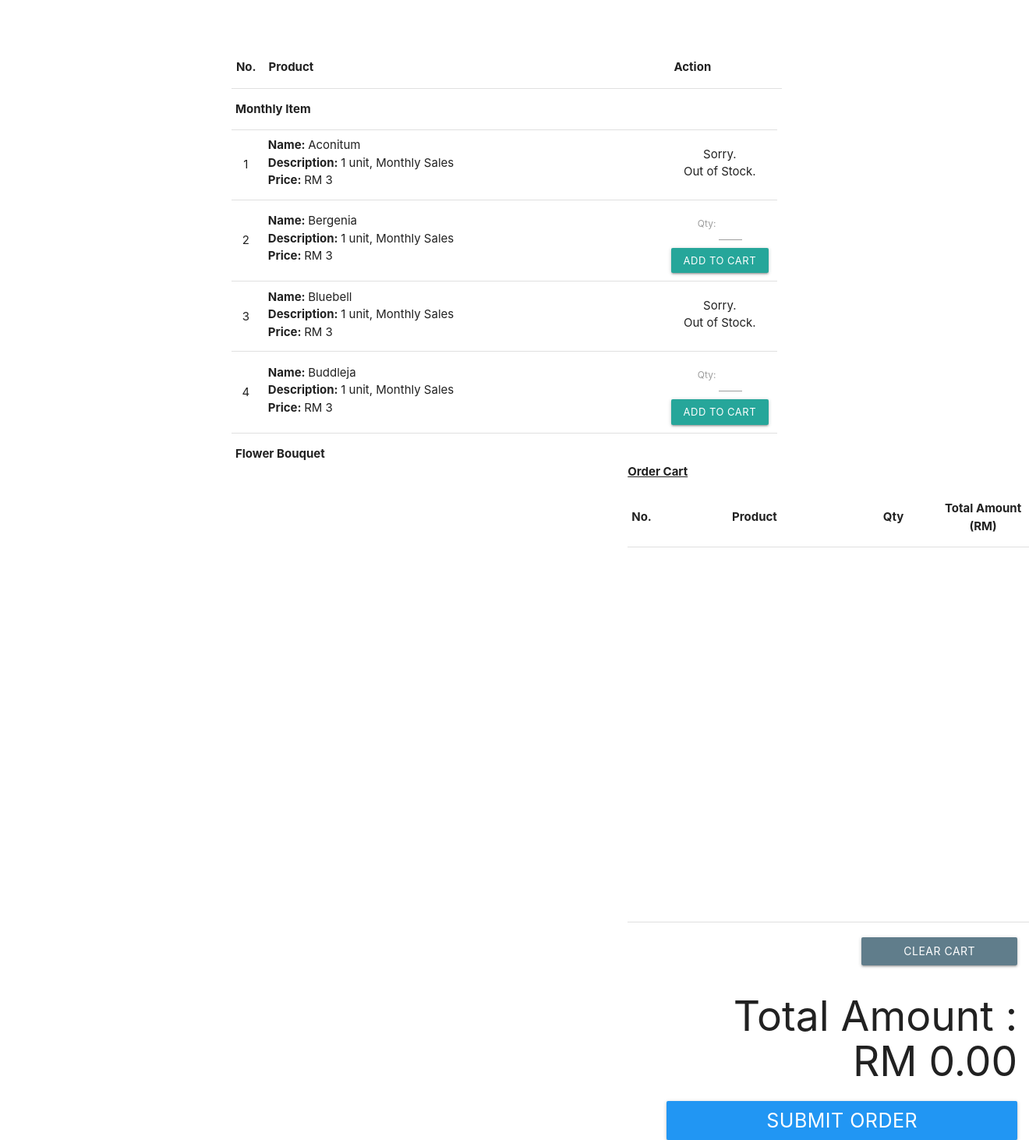
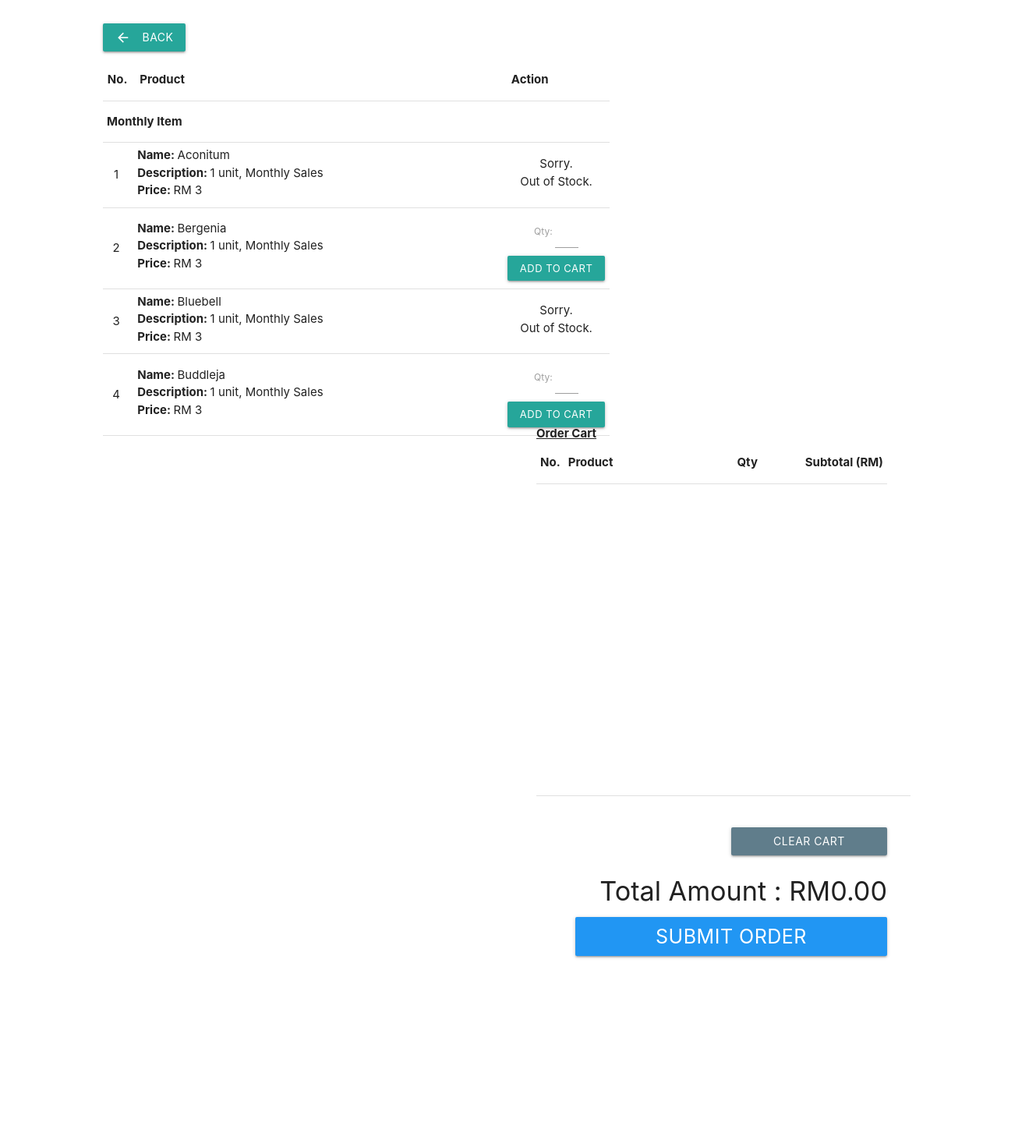
Before and after one commit to alexgcm97/IP-Assignment, a PHP site: page /orderPage.php in a window 1320 px wide. Shown: the whole page at 78% size. After the commit the page ends 1229 px from the top, so only its background shows below. Run offline with PHP 8.4, Linux system fonts and the light colour scheme; data comes from the database, SQL or seed files in the repository; lists and menus that the app fills with data are empty.

Commit message:
Fix Bugs and Session

```diff
--- a/Controller/generateOrderCatalog.php
+++ b/Controller/generateOrderCatalog.php
@@ -4,7 +4,7 @@
  *
  * @author Chun Ming
  */
-require "../Model/OrdersCall.php";
+require "../Model/OrdersDB.php";
 
 function generateCatalog() {
 
@@ -40,7 +40,7 @@ function generateCatalog() {
             if ($position == 1) {
                 echo "<tr><th colspan='3'>Monthly Item</th></tr>";
             }
-            echo "<tr style='height:90px'>";
+            echo "<tr style='height:70px'>";
             echo "<td style='width:5%;text-align:center'> $position </td>";
             echo "<input type='hidden' value='$name' name='name'/>"
             . "<input type='hidden' value='$id' name='id'/>"
--- /dev/null
+++ b/Controller/getSessionOrder.php
@@ -0,0 +1,14 @@
+<?php
+
+/*
+ * To change this license header, choose License Headers in Project Properties.
+ * To change this template file, choose Tools | Templates
+ * and open the template in the editor.
+ */
+require '../Model/Orders.php';
+session_start();
+
+if (!isset($_SESSION['order'])) {
+    $_SESSION['order'] = new Orders('1001', null, null, null, null, null, null, 0);
+}
+?>
--- a/Controller/processOrder.php
+++ b/Controller/processOrder.php
@@ -72,14 +72,14 @@ function updateOrderCart() {
             $quantity = $od->getQuantity();
             $totalAmount = $od->getTotalAmount();
             echo "<form action='orderPage.php' method='post'>"
-            . "<tr style='text-align:center;'>"
-            . "<td style='width:10%;height:90px'>$index</td>"
-            . "<td style='width:45%'>$name<br/>$description</td>"
-            . "<td style='width:20%;text-align:center'>"
+            . "<tr style='text-align:center;height:70px'>"
+            . "<td style='width:10%'>$index</td>"
+            . "<td style='width:40%;word-wrap:break-word;'>$name<br/>$description</td>"
+            . "<td style='width:30%;'>"
             . "<input type='hidden' name='id' value='$productID'/>"
             . "<input type='number' name='newQty' value='$quantity' style='width:50px;text-align:center;vertical-align:middle'/> "
             . "<button type='submit' name='update' style='margin-left:-5px;width:20px;background:transparent;border:none;'><img src='../img/update.png' style='height:15px;width:15px;vertical-align:middle;'/></button>"
-            . "<br/><input type='submit' class='btn-small pink' name='delete' value='Remove' style='margin-top:5px;margin-left:0px'/></td>"
+            . "<br/><input type='submit' class='btn-small pink' name='delete' value='Remove' style='margin-top:5px;margin-left:0px;font-size:12px'/></td>"
             . "<td style='width:25%;text-align:center'>" . sprintf('%.2f', $totalAmount) . "</td>"
             . "</tr></form>";
             $index++;
--- a/Model/Database.php
+++ b/Model/Database.php
@@ -18,7 +18,7 @@ class Database {
                 "db_host" => "localhost",
                 "db_port" => "3306",
                 "db_user" => "root",
-                "db_pass" => "",
+                "db_pass" => "flower",
                 "db_name" => "flower",
                 "db_charset" => "UTF-8");
             try {
--- a/Model/Orders.php
+++ b/Model/Orders.php
@@ -103,7 +103,8 @@ class Orders extends AbstractSubject {
     }
 
     function clearODList() {
-        unset($odList);
+        unset($this->odList);
+        $this->odList = array();
     }
 
     function removeODFromList($productID) {
--- a/View/orderPage.php
+++ b/View/orderPage.php
@@ -15,33 +15,41 @@ and open the template in the editor.
         <meta charset="UTF-8">
         <title>Order Page</title>
         <?php
-        require '../Model/Orders.php';
         require '../Model/Product.php';
         require '../Controller/generateOrderCatalog.php';
         require '../Controller/processOrder.php';
+        require '../Controller/getSessionOrder.php';
 
-        if (!isset($_POST['add']) && !isset($_POST['update']) && !isset($_POST['delete'])) {
-            session_start();
-            $_SESSION['order'] = new Orders('1001', null, null, null, null, null, null, 0);
-        } else {
-            session_start();
-        }
+
+        /* if (!isset($_POST['add']) && !isset($_POST['update']) && !isset($_POST['delete'])) {
+          session_start();
+          $_SESSION['order'] = new Orders('1001', null, null, null, null, null, null, 0);
+          } else {
+          session_start();
+          } */
         ?>
         <link href="https://fonts.googleapis.com/icon?family=Material+Icons" rel="stylesheet">
         <link type="text/css" rel="stylesheet" href="../css/materialize.min.css"  media="screen,projection"/>
     </head>
 
-    <body style="margin:auto;width:55%;margin-top:30px;">
+    <body style="margin:auto;width:80%;margin-top:30px;">
         <script type="text/javascript" src="../js/materialize.min.js"></script>
-        <div style="float:left;margin-right:20px;margin-top:30px;">
-            <table border="1" width="680px" style="border-bottom:0" >
+        <div>
+            <form action="index.php">
+                <button class="btn waves-effect waves-light" type="submit" style="left:0;height:30;display:inline-block;">Back
+                    <i class="material-icons left">arrow_back</i>
+                </button>
+            </form>
+        </div>
+        <div style="float:left;margin-right:20px;margin-top:10px;width:650px">
+            <table border="1" width="600px" style="border-bottom:0" >
                 <tr>
                     <th style="width:5%;text-align:center">No.</th>
                     <th style="padding:10px 10px 10px 10px;width:70%">Product</th>
                     <th style="padding:10px 10px 10px 10px;width:20%">Action</th>
                 </tr>
             </table>
-            <div style='height:480px;width:700px;overflow-y:auto;'>
+            <div style='height:430px;width:650px;overflow-y:auto;'>
                 <table border="1" width="680px" style="border-top:0" >
                     <?php
                     generateCatalog();
@@ -49,28 +57,28 @@ and open the template in the editor.
                 </table>
             </div>
         </div>
-        <div style="float:right;width:30%;height:500px">
+        <div style="float:right;height:450px;width:500px;margin-top:-15px   ">
             <b><span style="text-decoration: underline;">Order Cart</span></b>
-            <table style='margin-top:10px;width:520px;' border="1">
+            <table style='width:450px' border="1">
                 <tr>
-                    <th style="width:5%;text-align:center">No.</th>
-                    <th style="width:50%;text-align:center">Product</th>
-                    <th style="width:20%;text-align:center">Qty</th>
-                    <th style="width:30%;text-align:center">Total Amount (RM)</th>
+                    <th style="width:5%;">No.</th>
+                    <th style="width:50%;">Product</th>
+                    <th style="width:20%;">Qty</th>
+                    <th style="width:30%;text-align:center">Subtotal (RM)</th>
                 </tr>
             </table>
 
 
             <?php
-            echo "<div style='height:490px;width:520px;overflow-y:auto;'>" .
-            "<table border='1'maxheight='480px' width='500px' >";
+            echo "<div style='height:430px;width:480px;overflow-y:auto;'>" .
+            "<table border='1'maxheight='400px' width='450px' style='table-layout:fixed'>";
             if (isset($_POST['add']) || isset($_POST['update']) || isset($_POST['delete']) || isset($_POST['clear'])) {
                 processOrder();
             } else {
-                echo "<tr style='height:480px'>"
+                echo "<tr style='height:400px'>"
                 . "<td style='width:10%'></td>"
-                . "<td style='width:45%'></td>"
-                . "<td style='width:25%'></td>"
+                . "<td style='width:40%'></td>"
+                . "<td style='width:30%'></td>"
                 . "<td style='width:30%'></td>"
                 . "</tr>";
             }
@@ -82,11 +90,11 @@ and open the template in the editor.
             $order->notify();
             $grandTotal = $order->getGrandTotal();
             echo "<form action='orderPage.php' method='post'>";
-            echo "<input type='submit' name='clear' value='Clear Cart' class='btn blue-grey' style='margin-top:10px;margin-left:300px;width:200px'/></form>";
-            echo "<h2 style='text-align:right;width:500px'>Total Amount : <br/>RM " . number_format($grandTotal, 2, ".", ",") . "</h2>";
+            echo "<input type='submit' name='clear' value='Clear Cart' class='btn blue-grey' style='margin:10px 0px 5px 250px;width:200px'/></form>";
+            echo "<h4 style='text-align:right;width:450px;'>Total Amount : RM" . number_format($grandTotal, 2, ".", ",") . "</h4>";
             ?>
             <form action="../index.php" method="post">
-                <input type="submit" name="submitOrder" value="Submit Order" class="btn blue" style="margin-left:50px;width:450px;height:50px;font-size:25px;"/>
+                <input type="submit" name="submitOrder" value="Submit Order" class="btn blue" style="margin-left:50px;width:400px;height:50px;font-size:25px;"/>
             </form>
         </div>
     </body>
--- a/sql/flower.sql
+++ b/sql/flower.sql
@@ -3,7 +3,7 @@
 -- https://www.phpmyadmin.net/
 --
 -- Host: 127.0.0.1
--- Generation Time: Jul 30, 2018 at 03:57 PM
+-- Generation Time: Jul 31, 2018 at 06:47 AM
 -- Server version: 10.1.34-MariaDB
 -- PHP Version: 7.2.7
 
```
Also changed, not shown: View/index.php (added, +25 -0 lines), index.php (deleted, +0 -18 lines), Model/OrdersDB.php (renamed from Model/OrdersCall.php).
